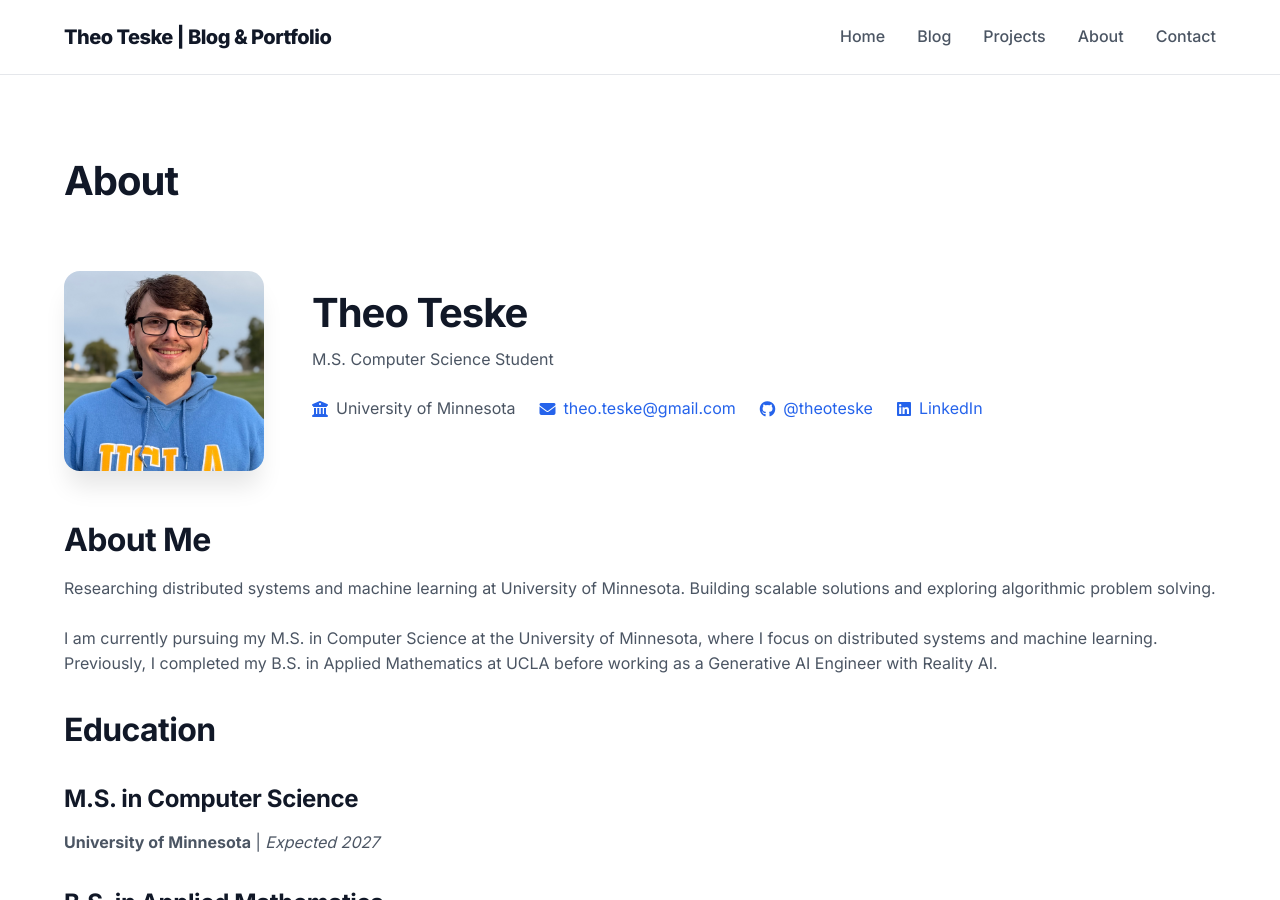
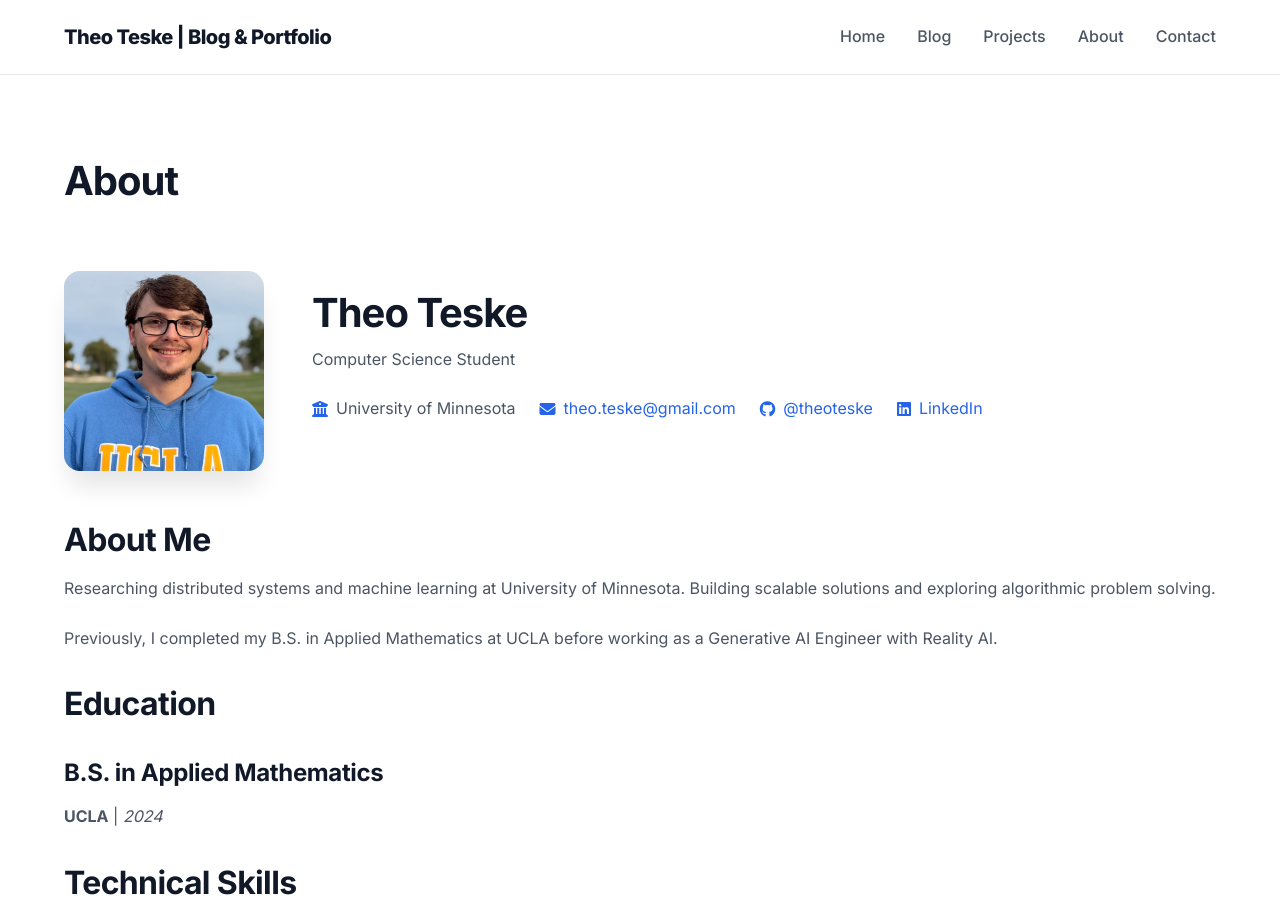
Before and after one commit to theoteske/theoteske.github.io, a Jekyll site: the page built from about.md, in a window 1280 px wide and 900 px high. Built offline with Jekyll 4.4.1, drawn with Linux system fonts in a browser that asks for light colours.

```diff
--- a/_data/bio.yml
+++ b/_data/bio.yml
@@ -1,5 +1,5 @@
 name: "Theo Teske"
-title: "M.S. Computer Science Student"
+title: "Computer Science Student"
 university: "University of Minnesota"
 description: "Researching distributed systems and machine learning at University of Minnesota. Building scalable solutions and exploring algorithmic problem solving."
 resume: "/assets/files/resume.pdf"
--- a/about.md
+++ b/about.md
@@ -36,12 +36,9 @@ permalink: /about/
 
 {{ site.data.bio.description }}
 
-I am currently pursuing my M.S. in Computer Science at the University of Minnesota, where I focus on distributed systems and machine learning. Previously, I completed my B.S. in Applied Mathematics at UCLA before working as a Generative AI Engineer with Reality AI.
+Previously, I completed my B.S. in Applied Mathematics at UCLA before working as a Generative AI Engineer with Reality AI.
 
 ## Education
-
-### M.S. in Computer Science
-**University of Minnesota** | *Expected 2027*
 
 ### B.S. in Applied Mathematics
 **UCLA** | *2024*
```
Also changed, not shown: _includes/seo.html (added, +40 -0 lines).
